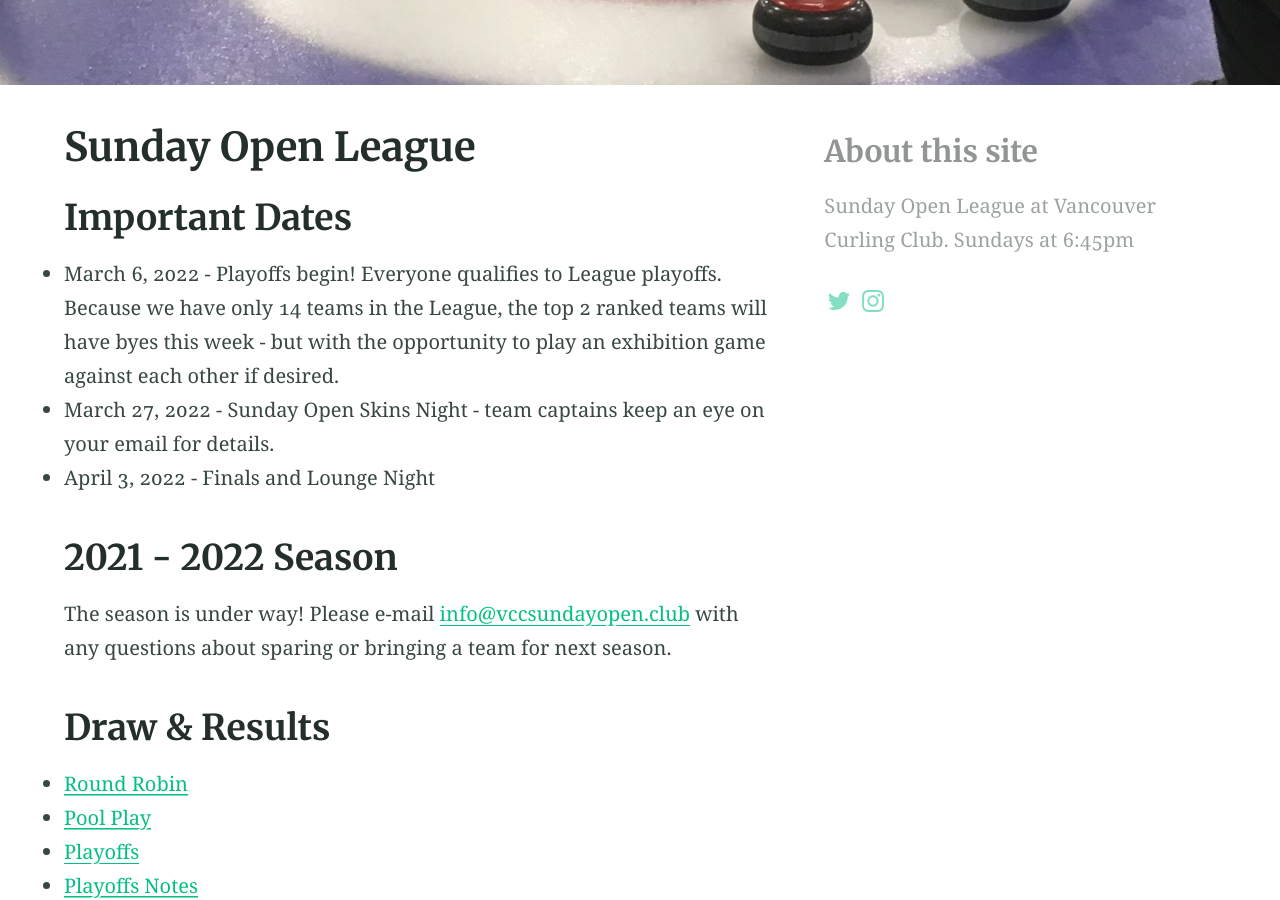
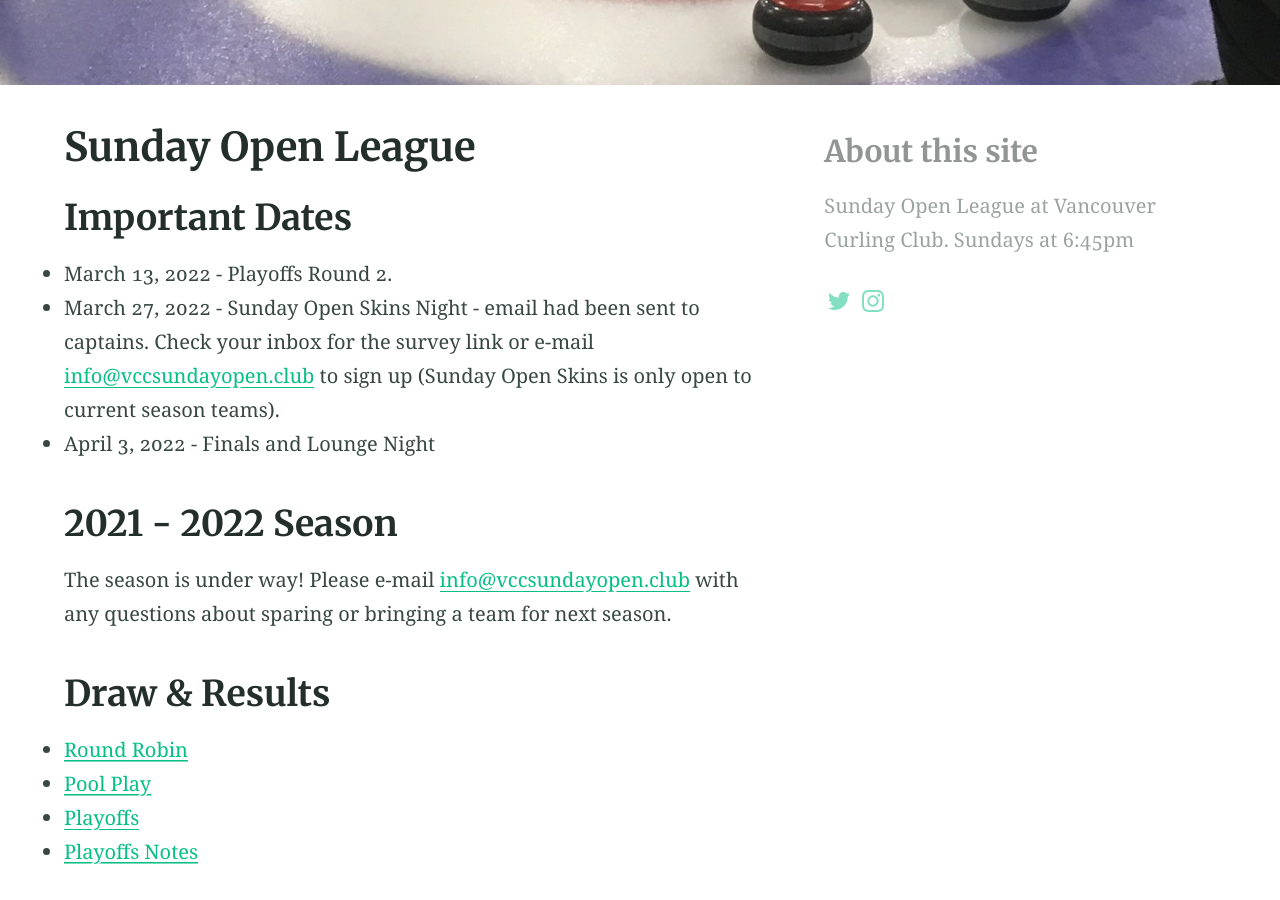
Before and after one commit to adsgray/testsite, a Jekyll site: the page built from index.md, in a window 1280 px wide and 900 px high, scrolled down 339 px. Built offline with Jekyll 4.4.1, drawn with Linux system fonts in a browser that asks for light colours.

Commit message:
Update index.md

```diff
--- a/index.md
+++ b/index.md
@@ -7,8 +7,8 @@ aside: true
 ---
 
 ## Important Dates
-* March 6, 2022 - Playoffs begin! Everyone qualifies to League playoffs. Because we have only 14 teams in the League, the top 2 ranked teams will have byes this week - but with the opportunity to play an exhibition game against each other if desired.
-* March 27, 2022 - Sunday Open Skins Night - team captains keep an eye on your email for details.
+* March 13, 2022 - Playoffs Round 2.
+* March 27, 2022 - Sunday Open Skins Night - email had been sent to captains. Check your inbox for the survey link or e-mail [info@vccsundayopen.club](mailto:info@vccsundayopen.club) to sign up (Sunday Open Skins is only open to current season teams).
 * April 3, 2022 - Finals and Lounge Night
 
 ## 2021 - 2022 Season
```
